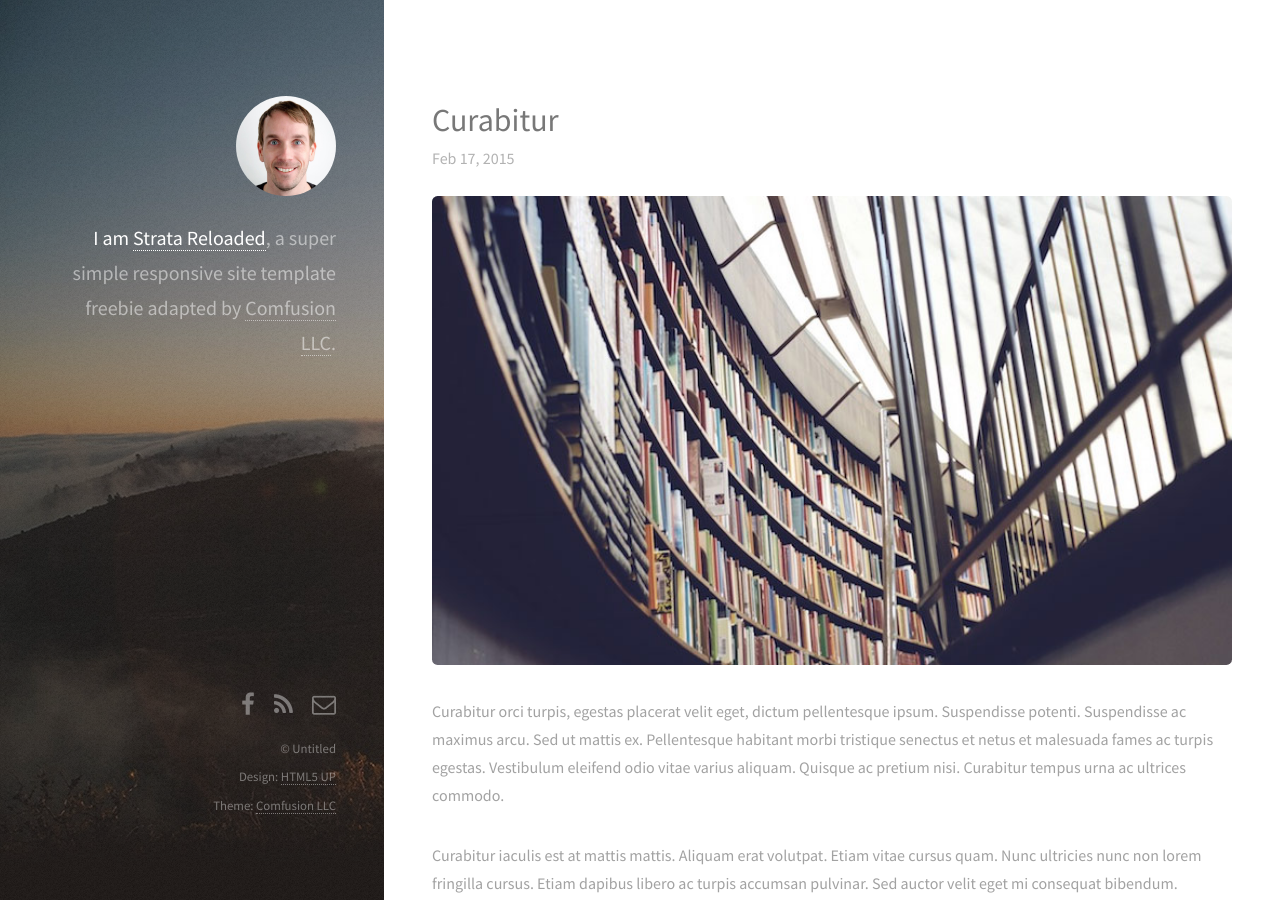
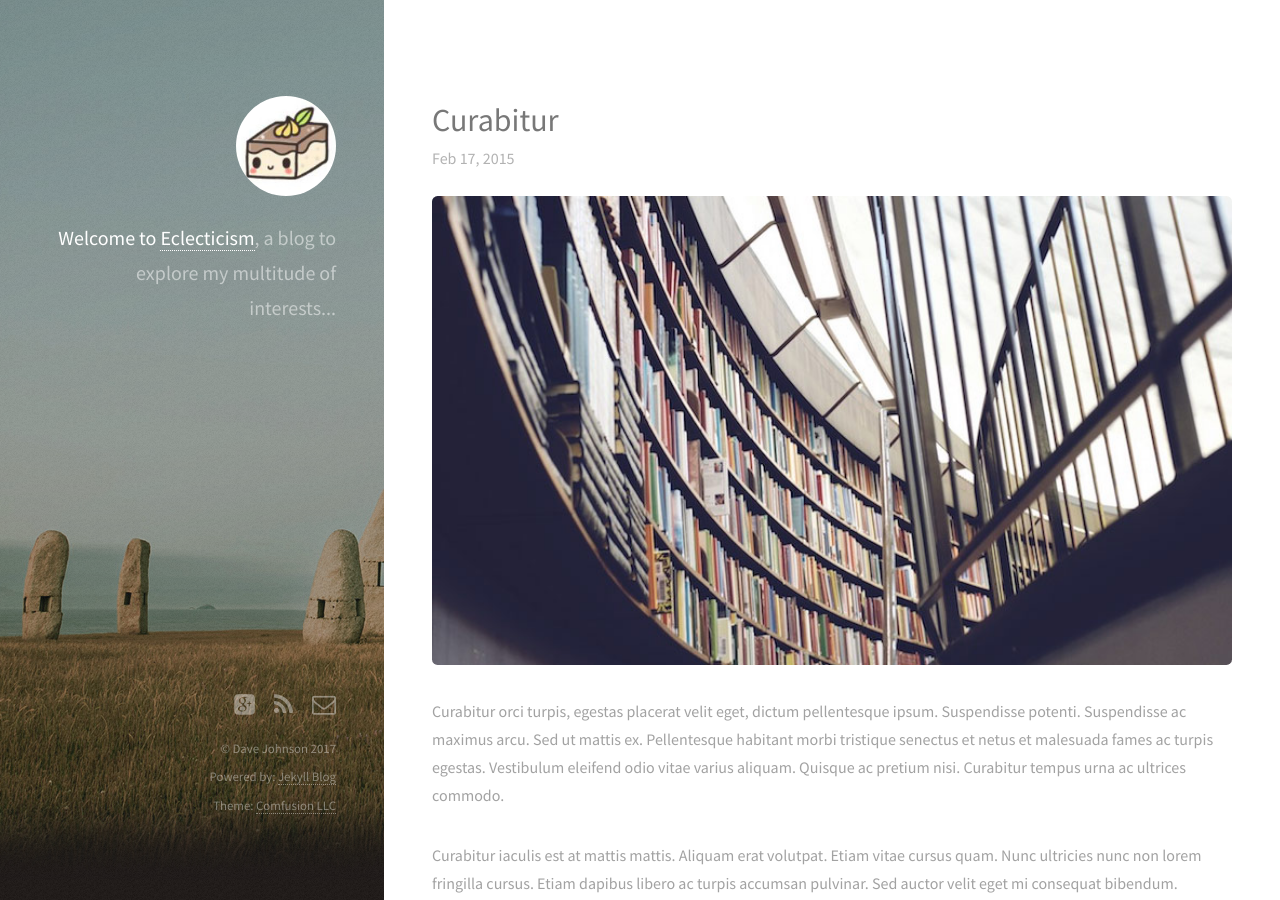
Before and after one commit to LazyOctopi/LazyOctopi.github.io, a Jekyll site: the page built from index.html, in a window 1280 px wide and 900 px high. Built offline with Jekyll 4.4.1, drawn with Linux system fonts in a browser that asks for light colours; nearby versions of some CDN libraries.

Commit message:
Updated theme  commit

```diff
--- a/_config.yml
+++ b/_config.yml
@@ -1,6 +1,6 @@
 locale: "en-US"
-title: Strata # Title of your site
-url: "http://yourdomain.com" # the base hostname & protocol for your site
+title: Eclectic # Title of your site
+url: "http://LazyOctopi.github.io" # the base hostname & protocol for your site
 baseurl: "" # the subpath of your site, e.g. /blog/
 google_analytics_key: ""
 
@@ -12,8 +12,8 @@ description: > # this means to ignore newlines until "baseurl:"
 
 # Author details for the jekyll-seo-tag gem
 author:
-  name: Your Name
-  email: your-email@domain.com
+  name: Dave Johnson
+  email: david.caleb.johnson@gmail.com
   twitter: # twitter username without the @ symbol
 
 # Social details for the jekyll-seo-tag gem
--- /dev/null
+++ b/_data/author.yml
@@ -0,0 +1,2 @@
+name: Dave Johnson
+email: david.caleb.johnson@gmail.com
--- a/_data/social.yml
+++ b/_data/social.yml
@@ -1,6 +1,6 @@
 - name: Facebook
   link: 'https://www.facebook.com/comfusionllc'
-  social_icon: Facebook
+  social_icon: Google-Plus-Square
   new_window: true
 - name: RSS
   link: '/feed.xml'
--- a/_layouts/default.html
+++ b/_layouts/default.html
@@ -26,9 +26,8 @@
 	<body id="top">
     <header id="header">
       <a href="{{ site.url }}" class="image avatar"><img class="editable" src="/images/avatar.jpg" alt="{{ site.author.name }}"></a>
-      <h1 class="editable"><strong>I am <a href="/">Strata Reloaded</a></strong>, a super simple<br>
-      responsive site template freebie<br>
-      adapted by <a href="http://comfusionllc.com">Comfusion LLC</a>.</h1>
+      <h1 class="editable"><strong>Welcome to <a href="/">Eclecticism</a></strong>, a blog to explore my multitude of interests...<br>
+      </h1>
     </header>
 
     {{ content }}
@@ -43,17 +42,17 @@
 						</a>
 					</li>
 				{% endfor %}
-        {% if site.author.email %}
+        {% if site.data.author.email %}
         <li>
-          <a href="mailto:{{ site.author.email }}" class="icon fa-envelope-o">
+          <a href="mailto:{{ site.data.author.email }}" class="icon fa-envelope-o">
             <span class="label">Email</span>
           </a>
         </li>
         {% endif %}
       </ul>
       <ul class="copyright">
-          <li>&copy; Untitled</li>
-          <li>Design: <a href="http://html5up.net">HTML5 UP</a></li>
+          <li>&copy; Dave Johnson 2017</li>
+          <li>Powered by: <a href="https://jekyllrb.com/">Jekyll Blog</a></li>
           <li>Theme: <a href="http://comfusionllc.com">Comfusion LLC</a></li>
       </ul>
     </footer>
```
Also changed, not shown: images/avatar.jpg, images/avatar.jpg.old.jpg (added), images/bg.jpg, images/bg.jpg.old.jpg (added), 2 other files.
